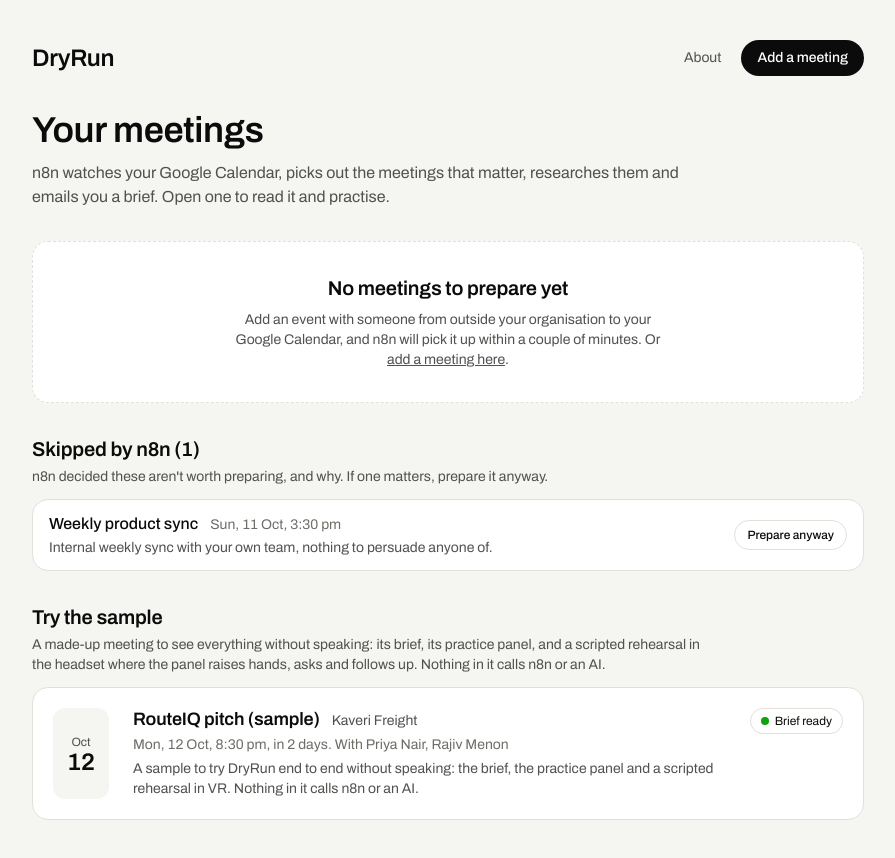
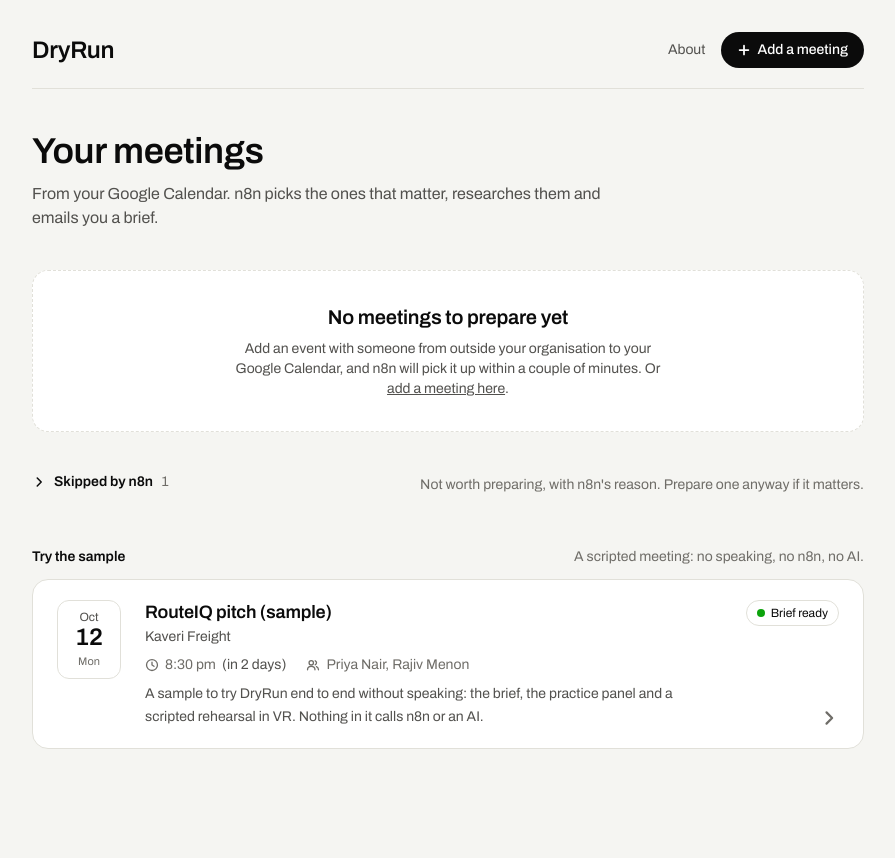
Before and after one commit to aryankalra404/HackSprint, a Next.js app in the folder web/: page / in a window 1280 px wide. Shown: the whole page, without its empty margins (192-1087 px from the left). After the commit the page ends 800 px from the top, so only its background shows below. Built offline with nearby package versions, Linux system fonts and the light colour scheme.

Commit message:
tidy the home page: one meeting list, compact rows, score badge, collapsible skipped list

```diff
--- a/web/src/app/page.tsx
+++ b/web/src/app/page.tsx
@@ -13,36 +13,46 @@ import { stillResearching } from "@/lib/format";
 // Home: the meetings n8n is preparing you for
 export default function Home() {
   return (
-    <div className="mx-auto flex max-w-4xl flex-col gap-8 px-4 py-6 sm:px-8 sm:py-10">
-      <header className="flex flex-wrap items-center justify-between gap-3">
+    <div className="mx-auto flex max-w-4xl flex-col gap-10 px-4 py-6 sm:px-8 sm:py-8">
+      <header className="flex flex-wrap items-center justify-between gap-3 border-b border-line pb-5">
         <Link href="/" className="font-display text-2xl">DryRun</Link>
-        <nav className="flex items-center gap-2">
+        <nav className="flex items-center gap-1">
           <Link href="/about" className="rounded-full px-3 py-2 text-sm text-ink-2 hover:text-ink">About</Link>
-          <Link href="/new" className="rounded-full bg-ink px-4 py-2 text-sm font-medium text-surface">Add a meeting</Link>
+          <Link href="/new" className="inline-flex items-center gap-1.5 rounded-full bg-ink px-4 py-2 text-sm font-medium text-surface hover:bg-ink/85">
+            <svg viewBox="0 0 16 16" aria-hidden="true" className="size-3.5" fill="none" stroke="currentColor" strokeWidth="2" strokeLinecap="round">
+              <path d="M8 3v10M3 8h10" />
+            </svg>
+            Add a meeting
+          </Link>
         </nav>
       </header>
       <section className="flex flex-col gap-2">
-        <h1 className="font-display text-4xl leading-tight">Your meetings</h1>
-        <p className="max-w-2xl text-ink-2">
-          n8n watches your Google Calendar, picks out the meetings that matter, researches them and emails you a brief. Open one to read it and
-          practise.
+        <h1 className="font-display text-3xl leading-tight sm:text-4xl">Your meetings</h1>
+        <p className="max-w-xl text-ink-2">
+          From your Google Calendar. n8n picks the ones that matter, researches them and emails you a brief.
         </p>
       </section>
       <Suspense fallback={<p className="text-sm text-muted">Loading your meetings…</p>}>
         <Meetings />
       </Suspense>
-      <section className="flex flex-col gap-3">
-        <div className="flex flex-col gap-1">
-          <h2 className="font-display text-xl">Try the sample</h2>
-          <p className="max-w-2xl text-sm text-ink-2">
-            A made-up meeting to see everything without speaking: its brief, its practice panel, and a scripted rehearsal in the headset where the
-            panel raises hands, asks and follows up. Nothing in it calls n8n or an AI.
-          </p>
-        </div>
+      <section className="flex flex-col gap-3" aria-labelledby="sample">
+        <SectionHead id="sample" title="Try the sample" note="A scripted meeting: no speaking, no n8n, no AI." />
         <Suspense fallback={null}>
           <Sample />
         </Suspense>
       </section>
+    </div>
+  );
+}
+
+function SectionHead({ id, title, count, note }: { id?: string; title: string; count?: number; note?: string }) {
+  return (
+    <div className="flex flex-wrap items-baseline justify-between gap-x-4 gap-y-1">
+      <h2 id={id} className="flex items-baseline gap-2 text-sm font-semibold">
+        {title}
+        {count != null && <span className="font-normal text-muted">{count}</span>}
+      </h2>
+      {note && <p className="text-sm text-muted">{note}</p>}
     </div>
   );
 }
@@ -85,7 +95,10 @@ async function Meetings() {
   return (
     <>
       {meetings.some(stillResearching) && <RefreshWhileResearching />}
-      <MeetingList meetings={prepared} />
+      <section className="flex flex-col gap-3" aria-labelledby="upcoming">
+        <SectionHead id="upcoming" title="Upcoming" count={prepared.length} />
+        <MeetingList meetings={prepared} />
+      </section>
       <SkippedList meetings={skipped} />
       <PreparePopup meetings={meetings} />
     </>
--- a/web/src/components/meetings/MeetingList.tsx
+++ b/web/src/components/meetings/MeetingList.tsx
@@ -1,47 +1,72 @@
 import Link from "next/link";
 import type { Meeting } from "@/lib/contract";
-import { meetingWhen, untilLabel } from "@/lib/format";
+import { untilLabel } from "@/lib/format";
 import { MeetingStatus } from "./MeetingStatus";
 
-// Upcoming meetings n8n picked up from the calendar (or that were added here), soonest first
+const IST = "Asia/Kolkata";
+
+// Upcoming meetings n8n picked up from the calendar (or that were added here), soonest first, as rows of one list
 export function MeetingList({ meetings }: { meetings: Meeting[] }) {
   return (
-    <ul className="flex flex-col gap-3">
-      {meetings.map((m) => {
+    <ul className="divide-y divide-line overflow-hidden rounded-2xl border border-line bg-surface">
+      {meetings.map((m) => (
+        <li key={m.id}>
+          <MeetingRow meeting={m} />
+        </li>
+      ))}
+    </ul>
+  );
+}
+
+function MeetingRow({ meeting: m }: { meeting: Meeting }) {
   const d = new Date(m.start);
   const valid = !Number.isNaN(d.getTime());
+  const until = valid ? untilLabel(m.start) : "";
   return (
-          <li key={m.id}>
     <Link
       href={`/m/${encodeURIComponent(m.id)}`}
-              className="flex items-stretch gap-4 rounded-2xl border border-line bg-surface p-4 transition-colors hover:border-ink sm:gap-6 sm:p-5"
+      className="group grid grid-cols-[3.5rem_1fr] gap-x-4 gap-y-3 px-4 py-5 transition-colors hover:bg-paper/60 sm:grid-cols-[4rem_1fr_auto] sm:gap-x-6 sm:px-6"
     >
-              <span className="flex w-14 shrink-0 flex-col items-center justify-center rounded-xl bg-paper py-2 text-center">
-                <span className="text-xs text-ink-2">{valid ? d.toLocaleString("en-IN", { month: "short", timeZone: "Asia/Kolkata" }) : ""}</span>
-                <span className="font-display text-2xl leading-none">{valid ? d.toLocaleString("en-IN", { day: "numeric", timeZone: "Asia/Kolkata" }) : "?"}</span>
+      <span className="flex flex-col items-center self-start rounded-xl border border-line py-2 text-center">
+        <span className="text-xs text-ink-2">{valid ? d.toLocaleString("en-IN", { month: "short", timeZone: IST }) : ""}</span>
+        <span className="font-display text-2xl leading-none">{valid ? d.toLocaleString("en-IN", { day: "numeric", timeZone: IST }) : "?"}</span>
+        <span className="mt-1 text-[11px] text-muted">{valid ? d.toLocaleString("en-IN", { weekday: "short", timeZone: IST }) : ""}</span>
       </span>
-              <span className="flex min-w-0 flex-1 flex-col gap-1">
-                <span className="flex flex-wrap items-baseline gap-x-3 gap-y-1">
-                  <span className="font-display text-lg leading-tight">{m.title}</span>
+
+      <span className="flex min-w-0 flex-col gap-2">
+        <span className="flex flex-col gap-0.5">
+          <span className="truncate font-display text-lg leading-snug">{m.title}</span>
           {m.company !== m.title && <span className="text-sm text-ink-2">{m.company}</span>}
         </span>
-                <span className="text-sm text-muted">
-                  {meetingWhen(m.start)}
-                  {valid && `, ${untilLabel(m.start)}`}
-                  {m.attendees.length > 0 && `. With ${m.attendees.map((a) => a.name).join(", ")}`}
+        <span className="flex flex-wrap gap-x-5 gap-y-1 text-sm text-muted">
+          {valid && (
+            <span className="inline-flex items-center gap-1.5">
+              <ClockIcon />
+              {d.toLocaleString("en-IN", { hour: "numeric", minute: "2-digit", timeZone: IST })}
+              {until && <span className="text-ink-2">({until})</span>}
             </span>
-                {m.why && <span className="text-sm text-ink-2">{m.why}</span>}
+          )}
+          {m.attendees.length > 0 && (
+            <span className="inline-flex min-w-0 items-center gap-1.5">
+              <PeopleIcon />
+              <span className="truncate">{m.attendees.map((a) => a.name).join(", ")}</span>
+            </span>
+          )}
+        </span>
+        {m.why && <span className="line-clamp-2 max-w-2xl text-sm leading-relaxed text-ink-2">{m.why}</span>}
         <PrepLine meeting={m} />
         <PracticeLine meeting={m} />
       </span>
-              <span className="flex shrink-0 items-start">
+
+      <span className="col-start-2 flex items-center justify-between gap-3 sm:col-start-3 sm:flex-col sm:items-end sm:justify-between">
         <MeetingStatus status={m.status} />
+        <span className="inline-flex items-center text-muted group-hover:text-ink">
+          <svg viewBox="0 0 16 16" aria-hidden="true" className="size-5 transition-transform group-hover:translate-x-0.5" fill="none" stroke="currentColor" strokeWidth="1.75" strokeLinecap="round" strokeLinejoin="round">
+            <path d="M6 3.5L10.5 8 6 12.5" />
+          </svg>
+        </span>
       </span>
     </Link>
-          </li>
-        );
-      })}
-    </ul>
   );
 }
 
@@ -65,10 +90,38 @@ function PracticeLine({ meeting }: { meeting: Meeting }) {
   const p = meeting.practice;
   if (!p) return null;
   return (
-    <span className="text-sm">
-      <span className="font-medium">Rehearsed {p.sessions === 1 ? "once" : `${p.sessions} times`}</span>
-      {p.last.overall != null && <span className="text-ink-2">, last {p.last.overall}/100</span>}
-      {p.last.headline && <span className="text-ink-2">: {p.last.headline}</span>}
+    <span className="mt-1 flex max-w-2xl items-start gap-3 rounded-xl bg-paper px-3 py-2.5">
+      {p.last.overall != null && (
+        <span className="flex shrink-0 flex-col items-center leading-none">
+          <span className="font-display text-xl">{p.last.overall}</span>
+          <span className="mt-0.5 text-[11px] text-muted">of 100</span>
+        </span>
+      )}
+      <span className="flex min-w-0 flex-col gap-0.5 text-sm">
+        <span className="font-medium">
+          Last rehearsal{p.sessions > 1 && <span className="font-normal text-muted">, {p.sessions} so far</span>}
+        </span>
+        {p.last.headline && <span className="line-clamp-2 text-ink-2">{p.last.headline}</span>}
+      </span>
     </span>
   );
 }
+
+function ClockIcon() {
+  return (
+    <svg viewBox="0 0 16 16" aria-hidden="true" className="size-3.5 shrink-0" fill="none" stroke="currentColor" strokeWidth="1.5" strokeLinecap="round">
+      <circle cx="8" cy="8" r="6.25" />
+      <path d="M8 4.75V8l2.25 1.5" />
+    </svg>
+  );
+}
+
+function PeopleIcon() {
+  return (
+    <svg viewBox="0 0 16 16" aria-hidden="true" className="size-3.5 shrink-0" fill="none" stroke="currentColor" strokeWidth="1.5" strokeLinecap="round">
+      <circle cx="6" cy="5.5" r="2.5" />
+      <path d="M1.75 13.5c0-2.4 1.9-4 4.25-4s4.25 1.6 4.25 4" />
+      <path d="M10.5 3.2a2.5 2.5 0 0 1 0 4.6M12 9.8c1.3.5 2.25 1.8 2.25 3.7" />
+    </svg>
+  );
+}
--- a/web/src/components/meetings/SkippedList.tsx
+++ b/web/src/components/meetings/SkippedList.tsx
@@ -7,14 +7,18 @@ import { PrepareAnyway } from "./PrepareAnyway";
 export function SkippedList({ meetings }: { meetings: Meeting[] }) {
   if (meetings.length === 0) return null;
   return (
-    <section className="flex flex-col gap-3" aria-labelledby="skipped">
-      <div className="flex flex-col gap-1">
-        <h2 id="skipped" className="font-display text-xl">
-          Skipped by n8n ({meetings.length})
+    <details className="group flex flex-col gap-3" aria-labelledby="skipped">
+      <summary className="flex cursor-pointer list-none flex-wrap items-baseline justify-between gap-x-4 gap-y-1 [&::-webkit-details-marker]:hidden">
+        <h2 id="skipped" className="flex items-center gap-2 text-sm font-semibold">
+          <svg viewBox="0 0 16 16" aria-hidden="true" className="size-3.5 transition-transform group-open:rotate-90" fill="none" stroke="currentColor" strokeWidth="1.75" strokeLinecap="round" strokeLinejoin="round">
+            <path d="M6 3.5L10.5 8 6 12.5" />
+          </svg>
+          Skipped by n8n
+          <span className="font-normal text-muted">{meetings.length}</span>
         </h2>
-        <p className="text-sm text-ink-2">n8n decided these aren&apos;t worth preparing, and why. If one matters, prepare it anyway.</p>
-      </div>
-      <ul className="flex flex-col divide-y divide-line rounded-2xl border border-line bg-surface">
+        <p className="text-sm text-muted">Not worth preparing, with n8n&apos;s reason. Prepare one anyway if it matters.</p>
+      </summary>
+      <ul className="mt-3 flex flex-col divide-y divide-line rounded-2xl border border-line bg-surface">
         {meetings.map((m) => (
           <li key={m.id} className="flex flex-wrap items-center gap-x-4 gap-y-2 px-4 py-3 sm:flex-nowrap">
             <div className="flex min-w-0 flex-1 flex-col gap-0.5">
@@ -28,6 +32,6 @@ export function SkippedList({ meetings }: { meetings: Meeting[] }) {
           </li>
         ))}
       </ul>
-    </section>
+    </details>
   );
 }
```
Lines whose indentation alone changed are shown as unchanged.
